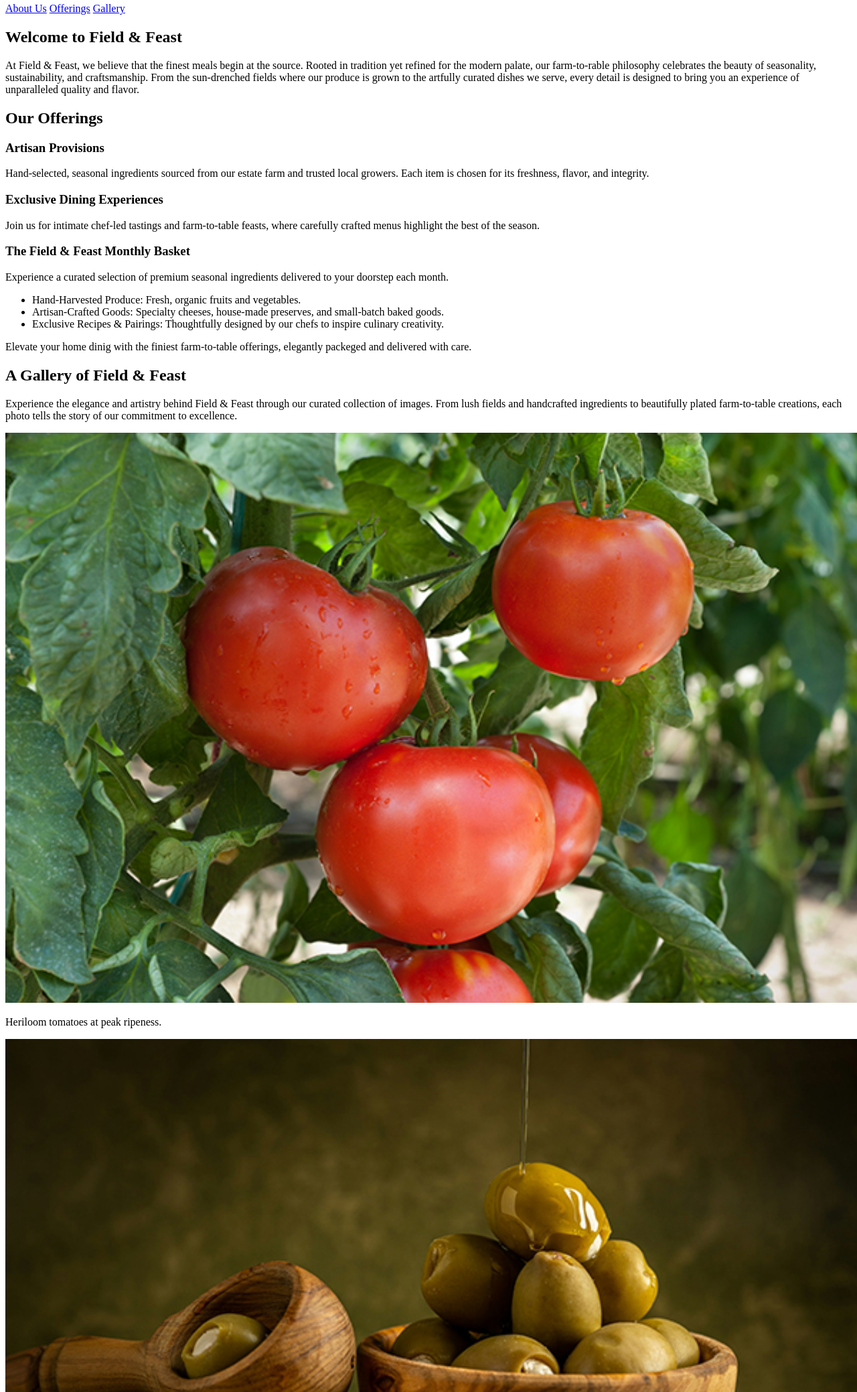
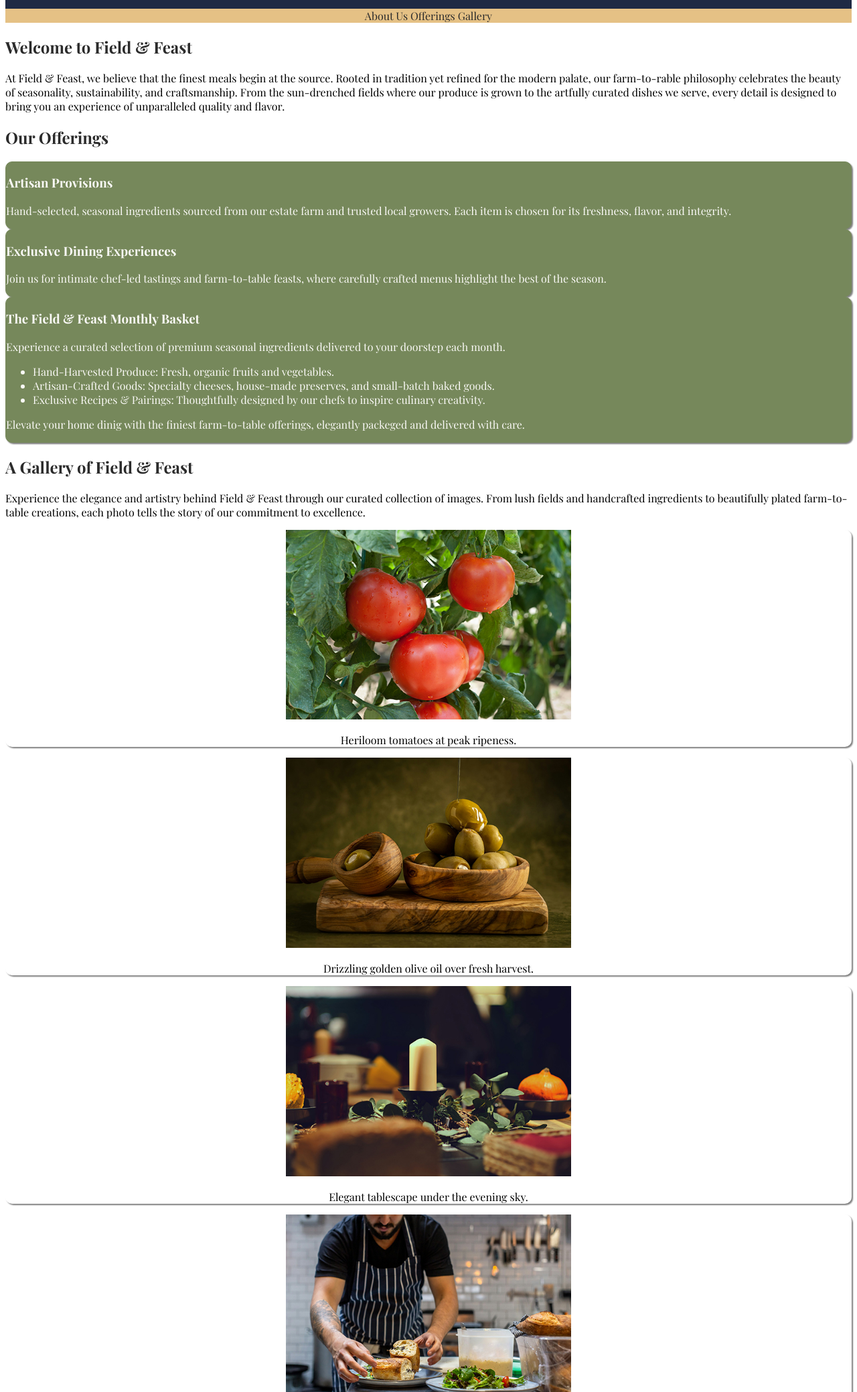
Before and after one commit to raasato/fieldandfeast, a plain HTML site: page index.html in a window 1280 px wide. Shown: the part 722-2800 px from the top of the page at 67% size. Drawn offline with nearby package versions, Linux system fonts and the light colour scheme; a web font is replaced by a local one.

Commit message:
global styles
responsive images in index.html

```diff
--- a/index.html
+++ b/index.html
@@ -30,7 +30,7 @@
                 <h3>Exclusive Dining Experiences</h3>
                 <p>Join us for intimate chef-led tastings and farm-to-table feasts, where carefully crafted menus highlight the best of the season.</p>
             </div>
-            <div class="basket">
+            <div class="monthly">
                 <h3>The Field & Feast Monthly Basket</h3>
                 <p>Experience a curated selection of premium seasonal ingredients delivered to your doorstep each month.</p>
                 <ul>
@@ -45,23 +45,23 @@
             <h2>A Gallery of Field & Feast</h2>
             <p>Experience the elegance and artistry behind Field & Feast through our curated collection of images. From lush fields and handcrafted ingredients to beautifully plated farm-to-table creations, each photo tells the story of our commitment to excellence.</p>
             <div class="tomato">
-                <img srcset="images/tomatoes-200w.jpg 200w, images/tomatoes-300x.jpg 300w, images/tomatoes-600w.jpg 600w" src="images/tomatoes-200w.jpg" alt="tomatoes on vine">
+                <img srcset="images/tomatoes-200w.jpg 200w, images/tomatoes-300x.jpg 300w, images/tomatoes-600w.jpg 600w" sizes="(min-width: 600px) 50vs, (min-width: 900px) 33.33vw, (min-width: 1200px) 20vw, 100vw"src="images/tomatoes-200w.jpg" alt="tomatoes on vine">
                 <p>Heriloom tomatoes at peak ripeness.</p>
             </div>
             <div class="oil">
-                <img srcset="images/olive-oil-200w.jpg 200w, images/olive-oil-300w 300w, images/olive-oil-600w.jpg 600w" src="images/olive-oil-200w.jpg" alt="olives on wooden board">
+                <img srcset="images/olive-oil-200w.jpg 200w, images/olive-oil-300w 300w, images/olive-oil-600w.jpg 600w" sizes="(min-width: 600px) 50vs, (min-width: 900px) 33.33vw, (min-width: 1200px) 20vw, 100vw" src="images/olive-oil-200w.jpg" alt="olives on wooden board">
                 <p>Drizzling golden olive oil over fresh harvest.</p>
             </div>
             <div class="table">
-                <img srcset="images/table-setting-200w.jpg 200w, images/table-setting-300w 300w, images/table-setting-600w.jpg 600w" src="images/table-setting-200w.jpg" alt="table setting with candle">
+                <img srcset="images/table-setting-200w.jpg 200w, images/table-setting-300w 300w, images/table-setting-600w.jpg 600w" sizes="(min-width: 600px) 50vs, (min-width: 900px) 33.33vw, (min-width: 1200px) 20vw, 100vw"src="images/table-setting-200w.jpg" alt="table setting with candle">
                 <p>Elegant tablescape under the evening sky.</p>
             </div>
             <div class="chef">
-                <img srcset="images/chef-plating-200w.jpg 200w, images/chef-plating-300w 300w, images/chef-plating-600w.jpg 600w" src="images/chef-plating-200w.jpg" alt="chef plating food">
+                <img srcset="images/chef-plating-200w.jpg 200w, images/chef-plating-300w 300w, images/chef-plating-600w.jpg 600w" sizes="(min-width: 600px) 50vs, (min-width: 900px) 33.33vw, (min-width: 1200px) 20vw, 100vw"src="images/chef-plating-200w.jpg" alt="chef plating food">
                 <p>Artful plating with seasonal ingredients.</p>
             </div>
             <div class="basket">
-                <img srcset="images/basket-200w.jpg 200w, images/basket-300w.jpg 300w, images/basket-600w.jpg 600w" src="images/basket-200w.jpg" alt="basket filled with fruits">
+                <img srcset="images/basket-200w.jpg 200w, images/basket-300w.jpg 300w, images/basket-600w.jpg 600w" sizes="(min-width: 600px) 50vs, (min-width: 900px) 33.33vw, (min-width: 1200px) 20vw, 100vw"src="images/basket-200w.jpg" alt="basket filled with fruits">
                 <p>Our monthly basket, curated with care.</p>
             </div>
             <h4>View Our Full Gallery</h4>
@@ -69,7 +69,7 @@
     </body>
     <footer>
         <p>123 Estate Lane, Wine Country, CA</p>
-        <a href="tel:5551234567">(555) 123-4567</a>
+        <a href="tel:5551234567" id="tel">(555) 123-4567</a>
         <a href="mailto:hello@fieldandfeast.com">hello@fieldandfeast.com</a>
         <a href="#">Instagram</a>
         <a href="#">Facebook</a>
--- a/style.css
+++ b/style.css
@@ -3,6 +3,7 @@
 @import url('https://fonts.googleapis.com/css2?family=Playfair+Display:ital,wght@0,400..900;1,400..900&display=swap');
 
 /* CSS REST */
+
 /* ROOT VARIABLES */
 :root {
     --midnight-blue: #1f2a44;
@@ -12,9 +13,112 @@
     --dark-charcoal: #2b2b2b;
     --soft-white: #faf9f6;
 
-    --font: 'playfair-display';
+    --font: 'Playfair Display';
 }
 /* GLOBAL STYLES (mobile first/small) */
+html {
+    font-family: var(--font);
+}
+
+header {
+    background-color: var(--midnight-blue);
+    color: var(--linen);
+    text-align: center;
+}
+
+nav {
+    background-color: var(--champagne-gold);
+}
+
+nav a {
+    text-decoration: none;
+    color: var(--dark-charcoal);
+}
+
+#offerings {
+    color: var(--soft-white);
+}
+
+h2 {
+    color: var(--dark-charcoal);
+}
+
+.provisions {
+    background-color: var(--olive-green);
+    border: var(--olive-green) 1px solid;
+    border-radius: 10px;
+    box-shadow: 2px 2px 2px grey;
+}
+
+.experiences {
+    background-color: var(--olive-green);
+    border: var(--olive-green) 1px solid;
+    border-radius: 10px;
+    box-shadow: 2px 2px 2px grey;
+}
+
+.monthly {
+    background-color: var(--olive-green);
+    border: var(--olive-green) 1px solid;
+    border-radius: 10px;
+    box-shadow: 2px 2px 2px grey;
+}
+
+.tomato {
+    text-align: center;
+    border: 1px;
+    border-radius: 10px;
+    box-shadow: 2px 2px 2px grey;
+}
+
+.oil {
+    text-align: center;
+    border: 1px;
+    border-radius: 10px;
+    box-shadow: 2px 2px 2px grey;
+}
+
+.table {
+    text-align: center;
+    border: 1px;
+    border-radius: 10px;
+    box-shadow: 2px 2px 2px grey;
+}
+
+.chef {
+    text-align: center;
+    border: 1px;
+    border-radius: 10px;
+    box-shadow: 2px 2px 2px grey;
+}
+
+.basket {
+    text-align: center;
+    border: 1px;
+    border-radius: 10px;
+    box-shadow: 2px 2px 2px grey;
+}
+
+h4 {
+    background-color: var(--olive-green);
+    color: var(--soft-white);
+    text-align: center;
+}
+
+footer {
+    background-color: var(--midnight-blue);
+    color: var(--soft-white);
+    text-align: center;
+}
+
+#tel {
+    color: var(--soft-white);
+}
+
+footer a {
+    color: var(--champagne-gold);
+    text-decoration: none;
+}
 /* MEDIA QUERY (medium) */
 @media (min-width: 600px) {
 
```
